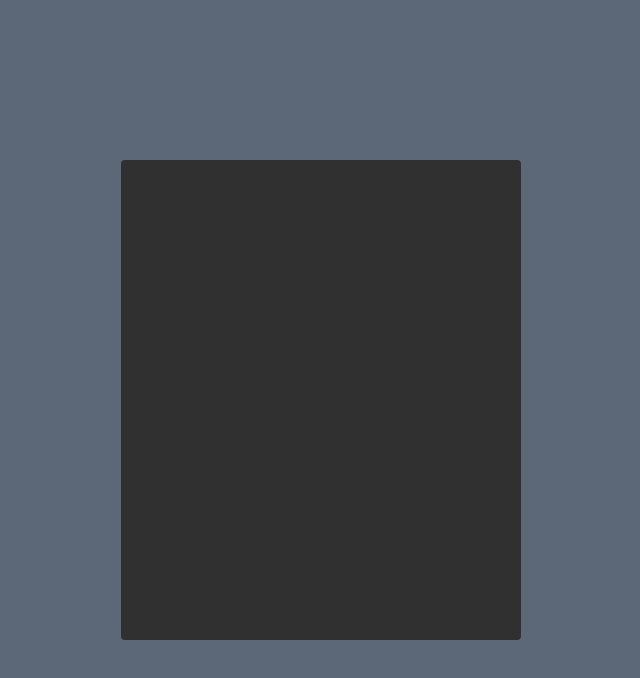
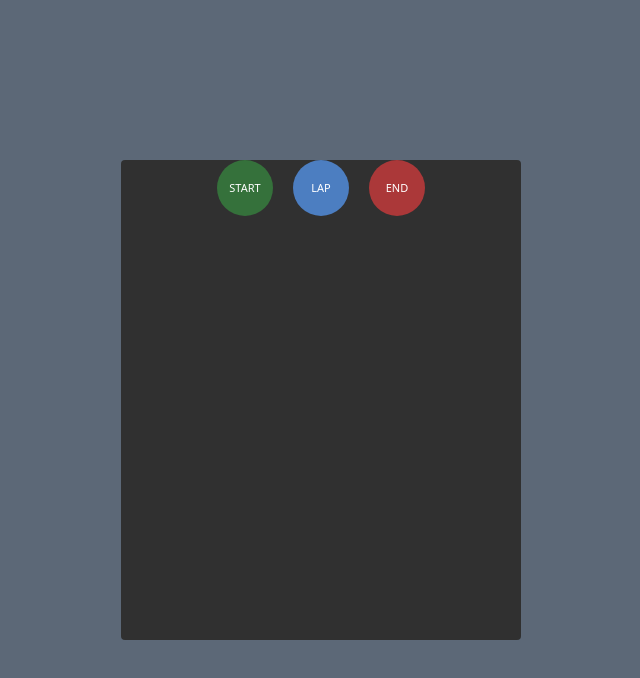
Before and after one commit to eobcre/stop-watch, a React (Vite) app: page / in a window 1280 px wide. Shown: the top 678 px of the page, without its empty margins (319-959 px from the left). Built offline with nearby package versions, Linux system fonts and the light colour scheme.

Commit message:
placed components, styled and props

```diff
--- a/src/App.tsx
+++ b/src/App.tsx
@@ -4,7 +4,11 @@ const App = () => {
   return (
     <div className='flex justify-center items-center bg-[#5C6877] h-screen'>
       <div className='bg-[#303030] rounded w-[400px] h-[480px]'>
-        <Button />
+        <div className='flex justify-center gap-5'>
+          <Button name='Start' className='bg-[#35713B]' />
+          <Button name='Lap' className='bg-[#4C7EC1]' />
+          <Button name='End' className='bg-[#AB3839]' />
+        </div>
       </div>
     </div>
   );
```
